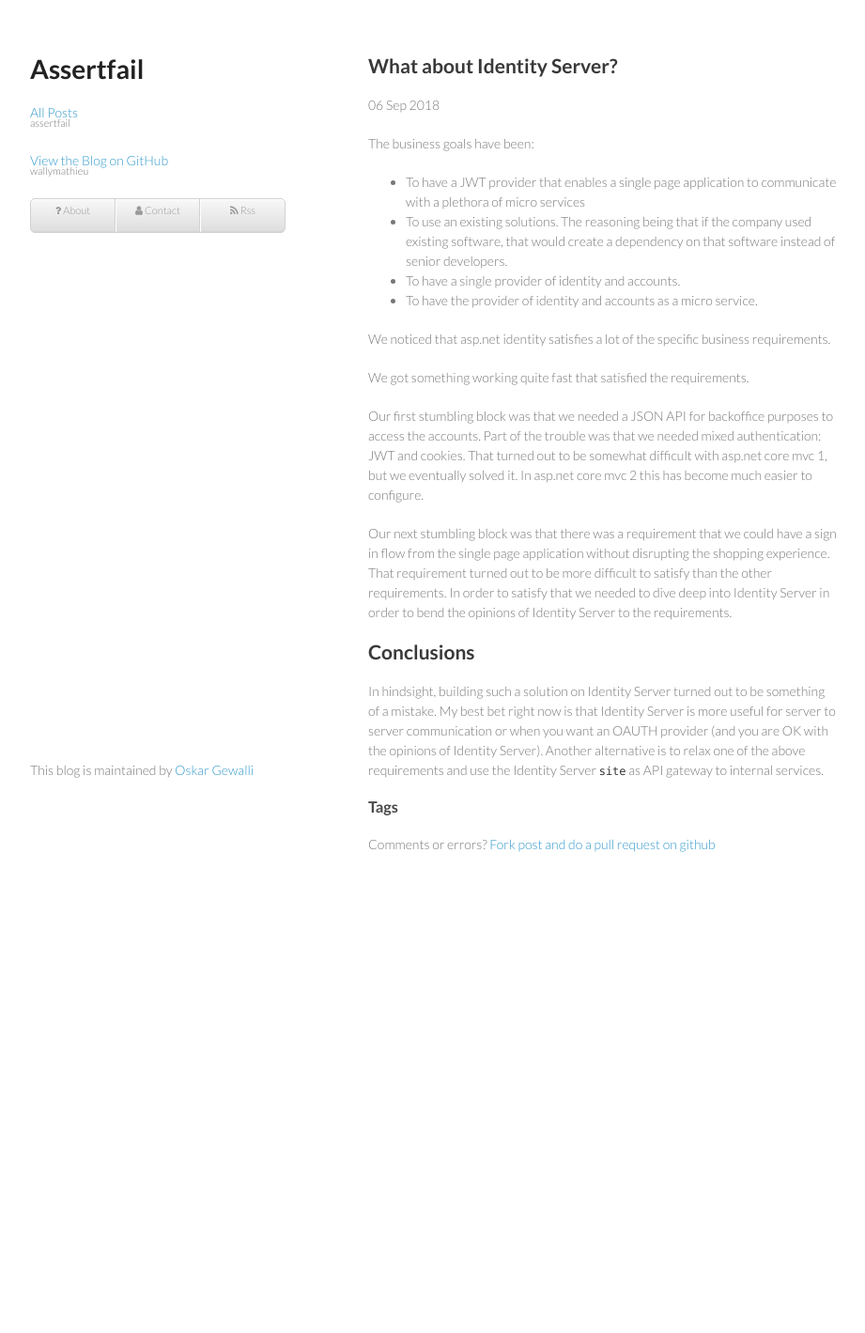
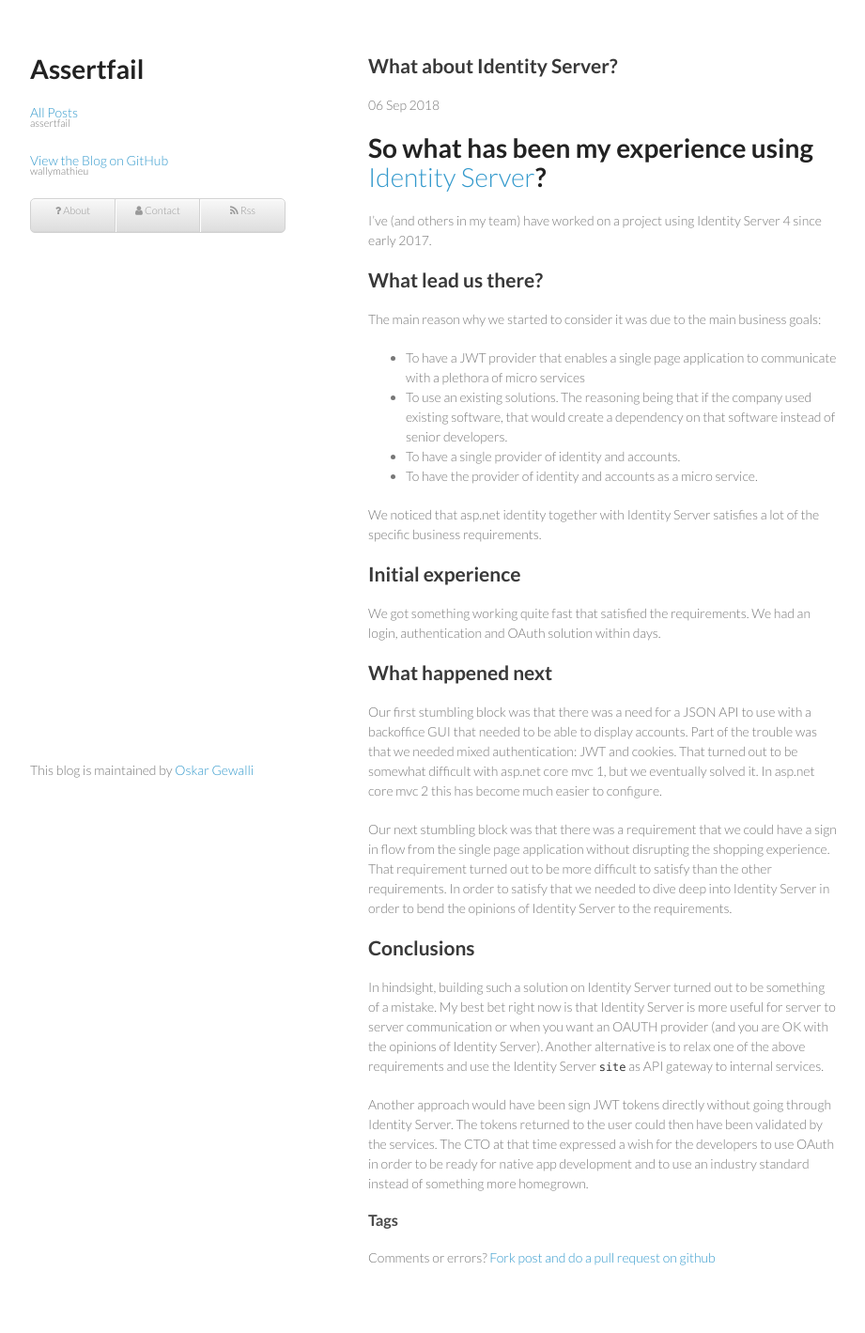
Before and after one commit to wallymathieu/assertfail, a Jekyll site: the page built from _posts/2018-09-06-What-about-Identity-Server.md, in a window 1280 px wide. Shown: the whole page at 94% size, without its empty margins (178-1099 px from the left). Built offline with Jekyll 4.4.1, drawn with Linux system fonts in a browser that asks for light colours; nearby versions of some CDN libraries; before the commit the page ends 979 px from its top, so only the background shows below that.

Commit message:
Include more condext

```diff
--- a/_posts/2018-09-06-What-about-Identity-Server.md
+++ b/_posts/2018-09-06-What-about-Identity-Server.md
@@ -4,21 +4,33 @@
 date: 2018-09-06T07:52:29+02:00
 ---
 
-The business goals have been:
+# So what has been my experience using [Identity Server](https://github.com/IdentityServer/IdentityServer4)?
+
+I've (and others in my team) have worked on a project using Identity Server 4 since early 2017.
+
+## What lead us there?
+
+The main reason why we started to consider it was due to the main business goals:
 
  - To have a JWT provider that enables a single page application to communicate with a plethora of micro services
  - To use an existing solutions. The reasoning being that if the company used existing software, that would create a dependency on that software instead of senior developers.
  - To have a single provider of identity and accounts.
  - To have the provider of identity and accounts as a micro service.
 
-We noticed that asp.net identity satisfies a lot of the specific business requirements.
+We noticed that asp.net identity together with Identity Server satisfies a lot of the specific business requirements.
 
-We got something working quite fast that satisfied the requirements.
+## Initial experience
 
-Our first stumbling block was that we needed a JSON API for backoffice purposes to access the accounts. Part of the trouble was that we needed mixed authentication: JWT and cookies. That turned out to be somewhat difficult with asp.net core mvc 1, but we eventually solved it. In asp.net core mvc 2 this has become much easier to configure.
+We got something working quite fast that satisfied the requirements. We had an login, authentication and OAuth solution within days.
+
+## What happened next
+
+Our first stumbling block was that there was a need for a JSON API to use with a backoffice GUI that needed to be able to display accounts. Part of the trouble was that we needed mixed authentication: JWT and cookies. That turned out to be somewhat difficult with asp.net core mvc 1, but we eventually solved it. In asp.net core mvc 2 this has become much easier to configure.
 
 Our next stumbling block was that there was a requirement that we could have a sign in flow from the single page application without disrupting the shopping experience. That requirement turned out to be more difficult to satisfy than the other requirements. In order to satisfy that we needed to dive deep into Identity Server in order to bend the opinions of Identity Server to the requirements.
 
 ## Conclusions
 
 In hindsight, building such a solution on Identity Server turned out to be something of a mistake. My best bet right now is that Identity Server is more useful for server to server communication or when you want an OAUTH provider (and you are OK with the opinions of Identity Server). Another alternative is to relax one of the above requirements and use the Identity Server `site` as API gateway to internal services.
+
+Another approach would have been sign JWT tokens directly without going through Identity Server. The tokens returned to the user could then have been validated by the services. The CTO at that time expressed a wish for the developers to use OAuth in order to be ready for native app development and to use an industry standard instead of something more homegrown.
```
